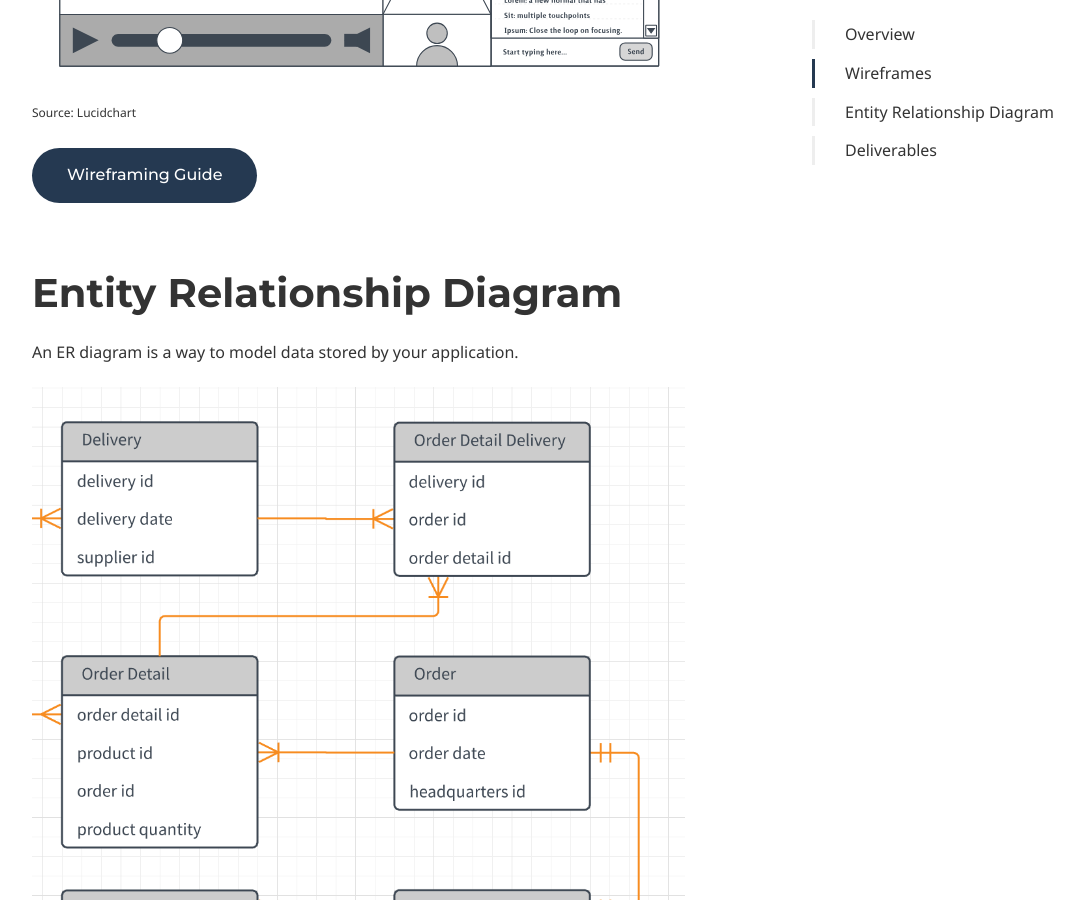
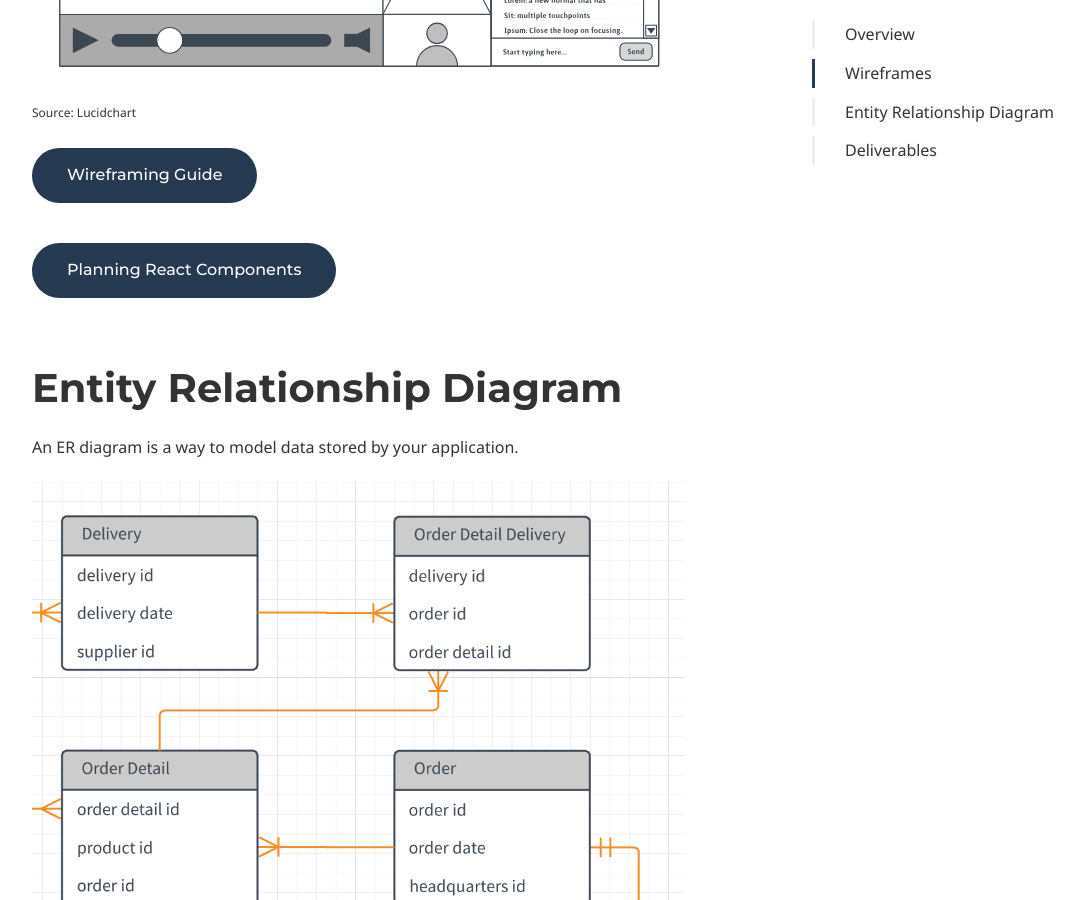
Before and after one commit to db-cs/C2-Curriculum, a Jekyll site: the page built from u3/p2/index.md, in a window 1280 px wide and 900 px high, scrolled down 1513 px. Shown: the whole window, without its empty margins (38-1122 px from the left). Built offline with Jekyll 4.4.1, drawn with Linux system fonts in a browser that asks for light colours; some web fonts are replaced.

Commit message:
Add link to React planning article

```diff
--- a/u3/p2/index.md
+++ b/u3/p2/index.md
@@ -32,6 +32,8 @@ A wireframe is a simplified layout for your userinterface. Think about applicati
 
 <a href="https://www.experienceux.co.uk/faqs/what-is-wireframing/" class="btn btn--dark btn--rounded">Wireframing Guide</a>
 
+<a href="https://medium.com/@konstantin.muenster/how-to-plan-and-organize-a-react-project-by-building-a-weather-app-95175b11bd01" class="btn btn--dark btn--rounded">Planning React Components</a>
+
 # Entity Relationship Diagram
 
 An ER diagram is a way to model data stored by your application.
```
